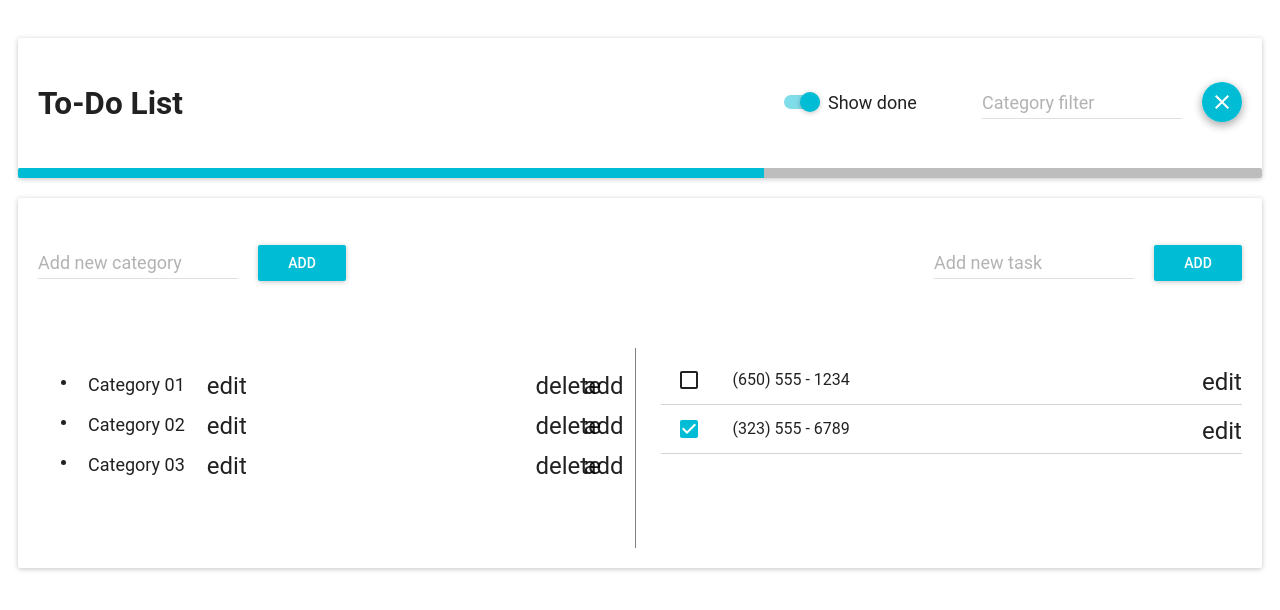
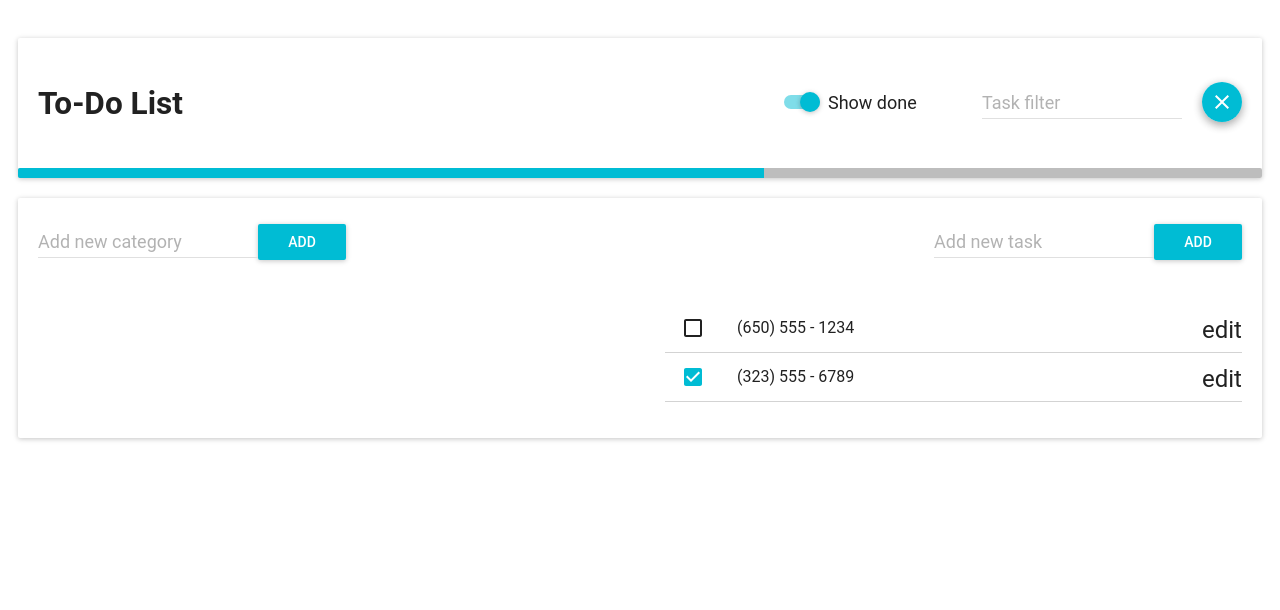
Before and after one commit to w4dmitry/ToDoDemo, a React app: page / in a window 1280 px wide. Shown: the top 610 px of the page. Built offline with nearby package versions, Linux system fonts and the light colour scheme; the HTML template or start-up script is replaced by a standard one; what react-tap-event-plugin would draw is missing.

Commit message:
Refactoring: splitting components, addinf event handlers.

```diff
--- /dev/null
+++ b/src/App/CategoryPanel.jsx
@@ -0,0 +1,28 @@
+import React, {Component} from 'react';
+import RaisedButton from 'material-ui/RaisedButton';
+import TextField from 'material-ui/TextField';
+import Tree from './Tree';
+import TextBoxButton from './TextBoxButton';
+
+export default class CategoryPanel extends Component {
+
+    constructor(props) {
+        super(props);
+        this.state = {data: props.data};
+    }
+
+    render() {
+
+        return (
+              <div>
+
+                <TextBoxButton name="Add" hint="Add new category" onAdd={this.props.onAdd}></TextBoxButton>
+
+                <div style={{alignSelf: 'top', borderRight:'1px solid gray', paddingRight:'15px', marginTop:30}}>
+                    <Tree data={this.state.data} onAdd={this.props.onAddSubCategory}/>
+                </div>
+
+              </div>
+        );
+    }
+}
--- a/src/App/Main.jsx
+++ b/src/App/Main.jsx
@@ -7,18 +7,20 @@ import getMuiTheme from 'material-ui/styles/getMuiTheme';
 import MuiThemeProvider from 'material-ui/styles/MuiThemeProvider';
 
 import LinearProgress from 'material-ui/LinearProgress';
-import Checkbox from 'material-ui/Checkbox';
 import TextField from 'material-ui/TextField';
 import FloatingActionButton from 'material-ui/FloatingActionButton';
 import ContentClear from 'material-ui/svg-icons/content/clear';
 import Paper from 'material-ui/Paper';
 import Toggle from 'material-ui/Toggle';
 import Divider from 'material-ui/Divider';
-import Tree from './Tree';
+
+import TaskPanel from './TaskPanel';
+import CategoryPanel from './CategoryPanel';
+import ModalDialogOkCancel from './ModalDialogOkCancel';
 
 import IconButton from 'material-ui/IconButton';
 import FontIcon from 'material-ui/FontIcon';
-import {List, ListItem} from 'material-ui/List';
+import Snackbar from 'material-ui/Snackbar';
 
 const styles = {
   container: {
@@ -28,78 +30,76 @@ const styles = {
   },
 };
 
-var data = {
-  "id": 1,
-  "name": "",
-  "children": [
-    {
-      "id": 2,
-      "name": "Category 01",
-      "children": [
-        {
-          "id": 3,
-          "name": "Category 01-01"
-        },
-        {
-          "id": 4,
-          "name": "Category 01-02"
-        },
-        {
-          "id": 5,
-          "name": "Category 01-03"
-        }
-      ]
-    },
-    {
-      "id": 6,
-      "name": "Category 02",
-      "children": [
-        {
-          "id": 7,
-          "name": "Category 02-01"
-        },
-        {
-          "id": 8,
-          "name": "Category 02-02"
-        },
-        {
-          "id": 9,
-          "name": "Category 02-03"
-        }
-      ]
-    },
-    {
-      "id": 10,
-      "name": "Category 03",
-      "children": [
-        {
-          "id": 11,
-          "name": "Category 03-01"
-        },
-        {
-          "id": 12,
-          "name": "Category 03-02"
-        }
-      ]
-    }
-  ]
-};
-
-
-const rightEditButton = (
-  <IconButton tooltip="Edit task" style={{display:'inline-block', verticalAlign:'middle'}}>
-      <FontIcon className="material-icons" style={{fontSize: '12px'}}>edit</FontIcon>
-  </IconButton>
-);
-
-
 export class Main extends Component {
   constructor(props, context) {
     super(props, context);
+
+     this.state = {
+       data: [],
+       id:0,
+       hintOpen:false,
+       hintMessage:'',
+       hintAutoHideDuration: 2000,
+       hintStyle:{},
+       modalDialogOpen:false
+      };
+
   }
 
+  onAddSubCategory(id) {
+    console.log(id);
+    this.refs.dialog.openDialog();
+  }
+
+  onSubCategoryNamed(id, categoryName) {
+    console.log(id);
+    this.refs.dialog.openDialog();
+  }
+
+  onAdd(categoryName) {
+
+    if(!categoryName)
+    {
+      // Empty
+      this.setState( {
+        hintOpen:true,
+        hintStyle:{color: '#C62828', fontWeight:'bold'},
+        hintMessage:'Category name is empty!'
+      })
+
+      return;
+    }
+
+    var doesCategoryExist = false;
+
+    this.state.data.forEach((category) => {
+      if(category.name === categoryName)
+        doesCategoryExist = true;
+    });
+
+    if(doesCategoryExist){
+      // Already Exist
+      this.setState( {
+        hintOpen:true,
+        hintStyle:{color: '#C62828', fontWeight:'bold'},
+        hintMessage:'Category alredy exists!'
+      })
+
+      return;
+    }
+
+    // Add new toplevel category
+    var newId = ++this.state.id;
+    var newCategory = {name:categoryName, id:newId, children:[]};
+    var newData = this.state.data;
+    newData.splice(0, 0, newCategory);
+
+    this.setState({data: newData, id: newId});
+
+  }
 
   render() {
+
     return (
       <MuiThemeProvider>
 
@@ -114,60 +114,42 @@ export class Main extends Component {
               </div>
 
               <div style={{alignSelf: 'center'}}>
-                <div style={{width:200, display:'inline-block', verticalAlign:'middle'}}><Toggle label="Show done" labelPosition="right" defaultToggled={true} style={{fontSize: '18px'}}/></div>
-                <div style={{width:200, display:'inline-block', verticalAlign:'middle'}}><TextField style={{width:200, fontSize: '18px'}} hintText="Category filter"/></div>
-                <div style={{marginLeft:20, display:'inline-block', verticalAlign:'middle'}}> <FloatingActionButton mini={true} style={{ fontSize: '3px' }} ><ContentClear /></FloatingActionButton></div>
+                <div style={{width:200, display:'inline-block', verticalAlign:'middle'}}>
+                  <Toggle label="Show done" labelPosition="right" defaultToggled={true} style={{fontSize: '18px'}}/>
+                </div>
+                <div style={{width:200, display:'inline-block', verticalAlign:'middle'}}>
+                  <TextField style={{width:200, fontSize: '18px'}} hintText="Task filter"/>
+                </div>
+                <div style={{marginLeft:20, display:'inline-block', verticalAlign:'middle'}}>
+                  <FloatingActionButton mini={true} style={{ fontSize: '3px' }} ><ContentClear /></FloatingActionButton>
+                </div>
               </div>
 
             </div>
 
             <LinearProgress mode="determinate" value={60} style={{height:10}}/>
+
           </Paper>
-
 
           <Paper zDepth={1} style={{marginTop:20}}>
 
-            <div style={{padding:20, height:90, display: 'flex', justifyContent: 'space-between'}} >
+            <div style={{padding:20, minHeight:'200px', display: 'flex', justifyContent: 'space-between'}} >
 
-              <div style={{alignSelf: 'center'}}>
-                <div style={{width:200, display:'inline-block', verticalAlign:'middle'}}><TextField style={{width:200, fontSize: '18px'}} hintText="Add new category"/></div>
-                <div style={{marginLeft:20, display:'inline-block', verticalAlign:'middle'}}><RaisedButton label="Add" primary={true} /></div>
+              <div style={{alignSelf: 'top', width:'50%'}}>
+                <CategoryPanel data={this.state.data} onAdd={this.onAdd.bind(this)} onAddSubCategory={this.onAddSubCategory.bind(this)} ></CategoryPanel>
               </div>
 
-              <div style={{alignSelf: 'center'}}>
-                <div style={{width:200, display:'inline-block', verticalAlign:'middle'}}><TextField style={{width:200, fontSize: '18px'}} hintText="Add new task"/></div>
-                <div style={{marginLeft:20, display:'inline-block', verticalAlign:'middle'}}><RaisedButton label="Add" primary={true} /></div>
+              <div style={{alignSelf: 'top', width:'50%'}}>
+                <TaskPanel></TaskPanel>
               </div>
 
             </div>
 
-
-            <div style={{padding:20, display: 'flex', justifyContent: 'space-between', minHeight:'200px'}}>
-              <div style={{alignSelf: 'top', width:'50%', borderRight:'1px solid gray', paddingRight:'15px'}}>
-                <div><Tree data={data}/></div>
-              </div>
-              <div style={{alignSelf: 'top', width:'50%', paddingLeft:'25px'}}>
-                <List>
-                  <ListItem style={{borderBottom:'1px solid lightgray'}}
-                    leftCheckbox={<Checkbox />}
-                    rightIconButton={rightEditButton}
-                    primaryText="(650) 555 - 1234"
-                  />
-                  <ListItem style={{borderBottom:'1px solid lightgray'}}
-                    leftCheckbox={<Checkbox defaultChecked={true} />}
-                    rightIconButton={rightEditButton}
-                    primaryText="(323) 555 - 6789"
-                  />
-                </List>
-              </div>
-            </div>
-
           </Paper>
 
+        <Snackbar open={this.state.hintOpen} message={this.state.hintMessage} autoHideDuration={this.state.hintAutoHideDuration} contentStyle={this.state.hintStyle}/>
 
-
-
-
+        <ModalDialogOkCancel ref="dialog" title='New Category' message='Enter  category name' autoDetectWindowHeight={false} autoScrollBodyContent={false}/>
 
         </div>
 
--- /dev/null
+++ b/src/App/ModalDialogOkCancel.jsx
@@ -0,0 +1,49 @@
+import React, {Component} from 'react';
+import Dialog from 'material-ui/Dialog';
+import FlatButton from 'material-ui/FlatButton';
+import RaisedButton from 'material-ui/RaisedButton';
+import TextField from 'material-ui/TextField';
+
+export default class ModalDialogOkCancel extends Component {
+
+    constructor(props) {
+        super(props);
+        this.state = {open: false, message:'', hasNoText:true};
+    }
+
+  openDialog = () => {
+    this.setState({open: true});
+  };
+
+  closeDialog = (isOK) => {
+      console.log(isOK);
+    this.setState({open: false});
+  };
+
+    onChange(ev) {
+
+        console.log(ev.target.value.length);
+
+        var hasNoText = !(ev.target.value.length > 0);
+
+        this.setState({message: ev.target.value, hasNoText:hasNoText});
+
+
+    }
+
+  render() {
+
+    const actions = [
+      <FlatButton label="Cancel" primary={true} onTouchTap={() => this.closeDialog(false)}/>,
+      <FlatButton label="Ok"     primary={true} onTouchTap={() => this.closeDialog(true)} disabled={this.state.hasNoText}/>
+    ];
+
+    return (
+      <div>
+        <Dialog title={this.props.title} actions={actions} modal={true} open={this.state.open}>
+            <TextField style={{fontSize: '18px'}} hintText={this.props.message} value={this.state.message} onChange={this.onChange.bind(this)}/>
+        </Dialog>
+      </div>
+    );
+  }
+}
--- /dev/null
+++ b/src/App/TaskPanel.jsx
@@ -0,0 +1,47 @@
+import React, {Component} from 'react';
+import RaisedButton from 'material-ui/RaisedButton';
+import TextField from 'material-ui/TextField';
+import {List, ListItem} from 'material-ui/List';
+import Checkbox from 'material-ui/Checkbox';
+import IconButton from 'material-ui/IconButton';
+import FontIcon from 'material-ui/FontIcon';
+
+import TextBoxButton from './TextBoxButton';
+
+const rightEditButton = (
+  <IconButton tooltip="Edit task" style={{display:'inline-block', verticalAlign:'middle'}}>
+      <FontIcon className="material-icons" style={{fontSize: '12px'}}>edit</FontIcon>
+  </IconButton>
+);
+
+export default class TaskPanel extends Component {
+
+    render() {
+        return (
+              <div>
+
+                <div style={{float:'right'}}>
+                    <TextBoxButton name="Add" hint="Add new task" onAdd={function(){}}></TextBoxButton>
+                </div>
+
+                <div style={{clear:'right'}}/>
+
+                <div style={{alignSelf: 'top',  paddingLeft:25, marginTop:30}}>
+                    <List>
+                    <ListItem style={{borderBottom:'1px solid lightgray'}}
+                        leftCheckbox={<Checkbox />}
+                        rightIconButton={rightEditButton}
+                        primaryText="(650) 555 - 1234"
+                    />
+                    <ListItem style={{borderBottom:'1px solid lightgray'}}
+                        leftCheckbox={<Checkbox defaultChecked={true} />}
+                        rightIconButton={rightEditButton}
+                        primaryText="(323) 555 - 6789"
+                    />
+                    </List>
+                </div>
+
+              </div>
+        );
+    }
+}
--- /dev/null
+++ b/src/App/TextBoxButton.jsx
@@ -0,0 +1,42 @@
+import React, {Component} from 'react';
+import RaisedButton from 'material-ui/RaisedButton';
+import TextField from 'material-ui/TextField';
+
+export default class TextBoxButton extends Component {
+
+    constructor(props) {
+        super(props);
+
+        this.state = {hint: props.hint, name: props.name, message:''};
+
+    }
+
+    onAdd(){
+
+        if(this.props.onAdd)
+            this.props.onAdd(this.state.message);
+
+        this.setState({message: ''});
+    }
+
+
+    onChange(ev) {
+        this.setState({message: ev.target.value});
+    }
+
+    render() {
+        var message = this.state.message;
+
+        return (
+            <div>
+                <div style={{width:200, display:'inline-block', verticalAlign:'middle'}}>
+                    <TextField style={{fontSize: '18px'}} hintText={this.state.hint} value={message} onChange={this.onChange.bind(this)}/>
+                </div>
+
+                <div style={{marginLeft:20, display:'inline-block', verticalAlign:'middle'}}>
+                    <RaisedButton label={this.state.name} primary={true} onClick={this.onAdd.bind(this)} />
+                </div>
+            </div>
+        );
+    }
+}
--- a/src/App/Tree.jsx
+++ b/src/App/Tree.jsx
@@ -24,7 +24,7 @@ export default class Tree extends Component {
             <div className="panel panel-default">
                 <div className="panel-body">
                     <ul className="category-tree">
-                        <TreeNode key={this.state.data.id} data={this.state.data} onCategorySelect={this.onSelect.bind(this)}/>
+                        {this.state.data.map(child => <TreeNode key={child.id} data={child} onCategorySelect={this.onSelect.bind(this)} onAdd={this.props.onAdd}/>)}
                     </ul>
                 </div>
             </div>
--- a/src/App/TreeNode.jsx
+++ b/src/App/TreeNode.jsx
@@ -7,7 +7,11 @@ export default class TreeNode extends Component {
 
     constructor(props) {
         super(props);
-        this.state = {children: []};
+
+        this.state = {children: [], isRootElement: false};
+
+        if(!('key' in this.props))
+            this.state.isRootElement = true;
     }
 
     onCategorySelect(ev) {
@@ -33,6 +37,12 @@ export default class TreeNode extends Component {
         ev.stopPropagation();
     }
 
+    onAdd() {
+
+        if(this.props.onAdd)
+            this.props.onAdd(this.props.data.id)
+    }
+
     render() {
 
         if (!this.state.children)
@@ -50,35 +60,32 @@ export default class TreeNode extends Component {
         });
 
 
-        if(!this.props.data.name)
-        {
-                return (
-                <div>
-                    {this.props.data.children.map(child => <TreeNode key={child.id} data={child} onCategorySelect={this.props.onCategorySelect}/>)}
-                </div>
-            )
-
-        } else {
-
         return (
 
             <li onClick={this.onChildDisplayToggle.bind(this)} className={classes} ref="node">
 
-                    <div style={{height:'40px', display: 'flex', justifyContent: 'space-between'}}  onClick={this.onCategorySelect.bind(this)} data-id={this.props.data.id}>
+                <div onClick={this.onCategorySelect.bind(this)} style={{height:'40px', display: 'flex', justifyContent: 'space-between'}} data-id={this.props.data.id}>
+
                     <div style={{alignSelf: 'center'}}>
                         <div className={divClasses} style={{display:'inline-block', verticalAlign:'middle', fontSize: '18px', padding:'10px'}}>{this.props.data.name}</div>
+
                         <IconButton tooltip="Edit task" style={{display:'inline-block', verticalAlign:'middle'}}>
                             <FontIcon className="material-icons" style={{fontSize: '12px'}}>edit</FontIcon>
                         </IconButton>
                     </div>
-                        <div style={{alignSelf: 'center' }}>
+
+
+                    <div style={{alignSelf: 'center'}}>
+
                         <IconButton tooltip="Delete task" style={{display:'inline-block', verticalAlign:'middle'}}>
                             <FontIcon className="material-icons" style={{fontSize: '12px'}}>delete</FontIcon>
                         </IconButton>
-                        <IconButton tooltip="Add task" style={{display:'inline-block', verticalAlign:'middle'}}>
+
+                        <IconButton tooltip="Add task" style={{display:'inline-block', verticalAlign:'middle'}} onClick={this.onAdd.bind(this)}>
                             <FontIcon className="material-icons" style={{fontSize: '12px'}}>add</FontIcon>
                         </IconButton>
                     </div>
+
                 </div>
 
                 <ul>
@@ -86,12 +93,5 @@ export default class TreeNode extends Component {
                 </ul>
             </li>
         )
-
-        }
-
-
-
-
-
     }
 }
--- a/src/www/main.css
+++ b/src/www/main.css
@@ -50,6 +50,7 @@ body {
     cursor: pointer;
     display: block;
     float:left;
+    width: 24px;
 }
 .category-tree .has-children.open:before {
     content: url('/Images/ArrowRight.svg');
```
Lines whose indentation alone changed are shown as unchanged.
